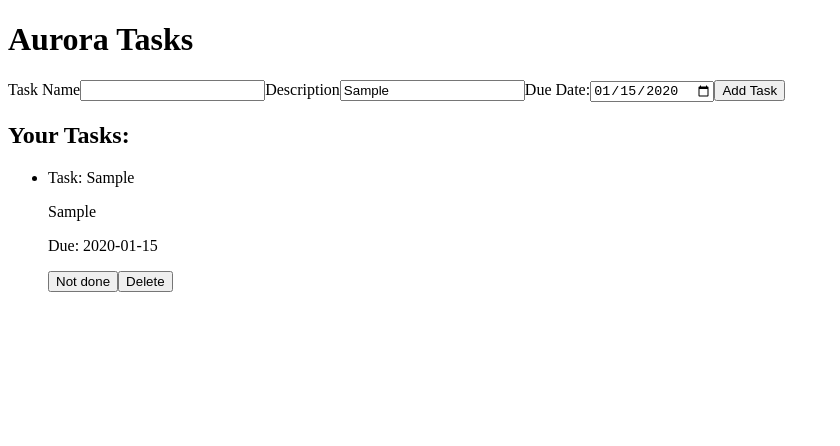
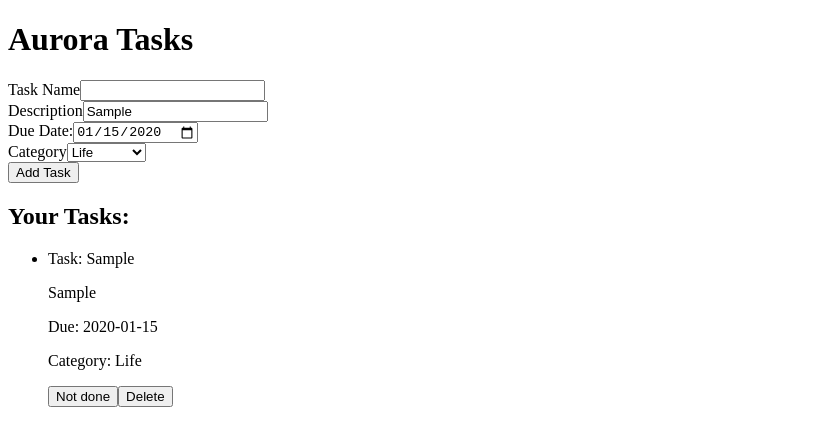
Before and after one commit to Justin-K-Ellis/aurora-tasks-react, a React (Vite) app: page / in a window 1280 px wide. Both pictures are taken after typing "Sample", "Sample", "2020-01-15" into the empty fields and a click on the button "Add Task". Shown: the top 446 px of the page, without its empty margins (0-840 px from the left). Built offline with nearby package versions, Linux system fonts and the light colour scheme.

Commit message:
Add functionality to let user select task category.

```diff
--- a/src/App.jsx
+++ b/src/App.jsx
@@ -5,6 +5,7 @@ import Input from "./components/Input";
 
 const App = () => {
   const [list, setList] = useState([]);
+  const [options, setOptions] = useState(["Life", "Shopping", "Work"]);
 
   function deleteTask(taskToDel) {
     const remainingTasks = list.filter((task) => task !== taskToDel);
@@ -24,7 +25,12 @@ const App = () => {
   return (
     <>
       <h1>Aurora Tasks</h1>
-      <Input list={list} setList={setList} />
+      <Input
+        list={list}
+        setList={setList}
+        options={options}
+        setOptions={setOptions}
+      />
       <h2>Your Tasks:</h2>
       <ul>
         {list.map((task) => {
@@ -34,6 +40,7 @@ const App = () => {
                 name={task.name}
                 description={task.description}
                 dueDate={task.dueDate}
+                category={task.selectedCategory}
                 done={task.done}
                 task={task}
                 deleteTask={deleteTask}
--- a/src/components/Card.jsx
+++ b/src/components/Card.jsx
@@ -3,6 +3,7 @@ const Card = ({
   description,
   dueDate,
   done,
+  category,
   task,
   deleteTask,
   toggleDoneStatus,
@@ -12,6 +13,7 @@ const Card = ({
       <p>Task: {name}</p>
       <p>{description}</p>
       <p>Due: {dueDate}</p>
+      <p>Category: {category}</p>
       <button type="button" onClick={() => toggleDoneStatus(task.id)}>
         {done === true ? "Done" : "Not done"}
       </button>
--- a/src/components/Input.jsx
+++ b/src/components/Input.jsx
@@ -1,11 +1,11 @@
 import { useState } from "react";
 import { nanoid } from "nanoid";
 
-const Input = ({ list, setList }) => {
+const Input = ({ list, setList, options }) => {
   const [name, setName] = useState("");
   const [description, setDescription] = useState("");
   const [dueDate, setDueDate] = useState("");
-  const [done, setDone] = useState(false);
+  const [selectedCategory, setSelectedCategory] = useState(options[0]);
 
   function handleNameChange(event) {
     setName((prev) => event.target.value);
@@ -19,9 +19,16 @@ const Input = ({ list, setList }) => {
     setDueDate((prev) => event.target.value);
   }
 
+  function handleCategory(event) {
+    setSelectedCategory((prev) => event.target.value);
+  }
+
   function handleSubmit(event) {
     event.preventDefault();
-    setList([...list, { name, description, dueDate, done, id: nanoid() }]);
+    setList([
+      ...list,
+      { name, description, dueDate, id: nanoid(), selectedCategory },
+    ]);
     clearInput();
   }
 
@@ -32,10 +39,19 @@ const Input = ({ list, setList }) => {
 
   return (
     <form onSubmit={handleSubmit}>
+      <div className="input-group">
         <label htmlFor="name">Task Name</label>
         <input type="text" id="name" onChange={handleNameChange} value={name} />
+      </div>
+      <div className="input-group">
         <label htmlFor="description">Description</label>
-      <input type="text" id="description" onChange={handleDescriptionChange} />
+        <input
+          type="text"
+          id="description"
+          onChange={handleDescriptionChange}
+        />
+      </div>
+      <div className="input-group">
         <label htmlFor="due-date">Due Date:</label>
         <input
           type="date"
@@ -43,7 +59,26 @@ const Input = ({ list, setList }) => {
           value={dueDate}
           onChange={handleDateChange}
         />
+      </div>
+      <div className="input-group">
+        <label htmlFor="category-options">Category</label>
+        <select
+          name="category-options"
+          id="category-options"
+          onChange={handleCategory}
+        >
+          {options.map((option) => {
+            return (
+              <option key={option} value={option}>
+                {option}
+              </option>
+            );
+          })}
+        </select>
+      </div>
+      <div className="input-group">
         <button type="submit">Add Task</button>
+      </div>
     </form>
   );
 };
```
Lines whose indentation alone changed are shown as unchanged.
